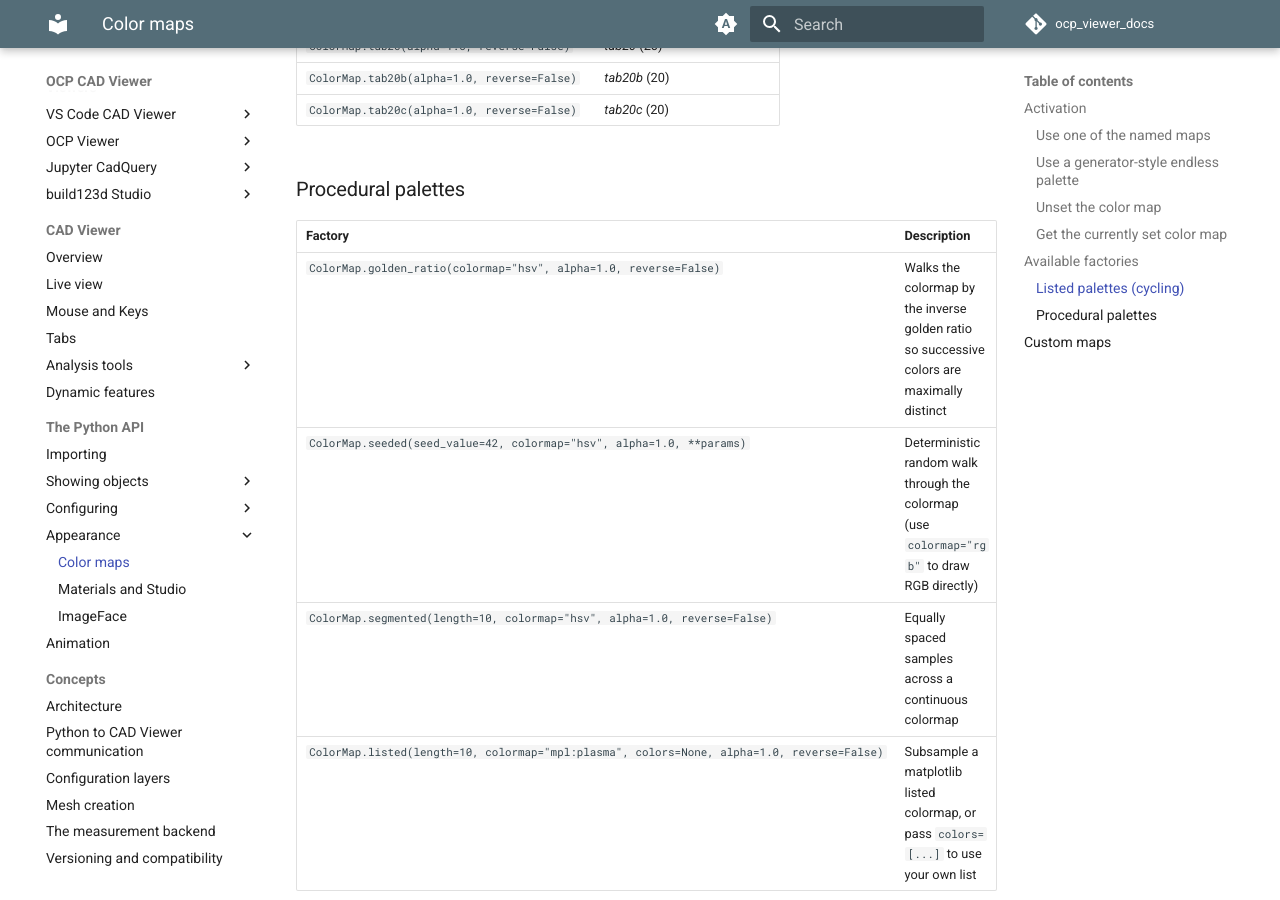
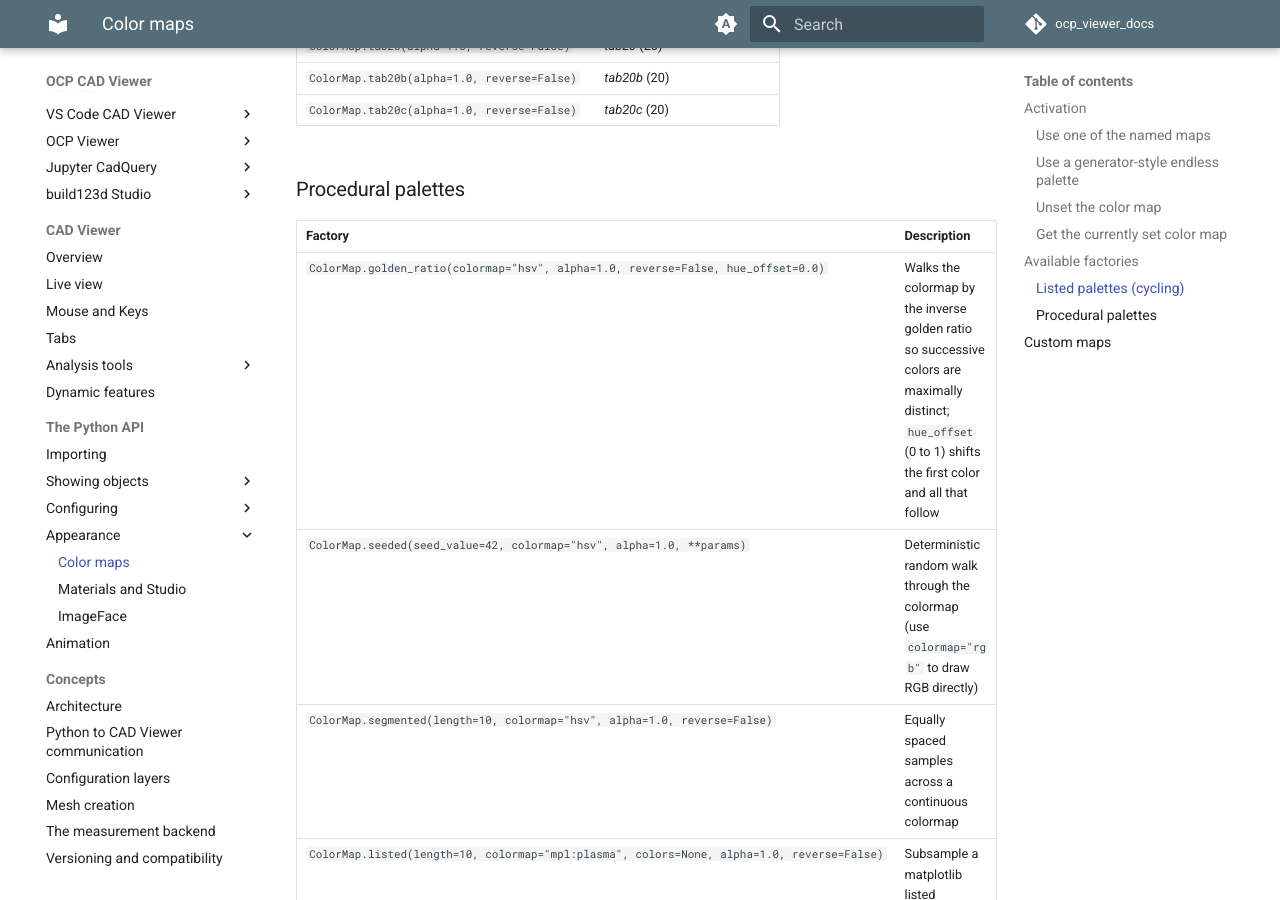
Before and after one commit to bernhard-42/ocp_viewer_docs, an MkDocs documentation site: the page built from docs/colormaps.md, in a window 1280 px wide and 900 px high, scrolled down 1918 px. Built offline with MkDocs 1.6.1 and Material for MkDocs 9.7.7, drawn with Linux system fonts in a browser that asks for light colours; comment, search, counter and statistics services are not loaded.

Commit message:
Colormaps: golden_ratio's hue_offset
Co-Authored-By: Claude Opus 5.5 <noreply@anthropic.com>

````diff
--- a/docs/colormaps.md
+++ b/docs/colormaps.md
@@ -71,12 +71,12 @@ set_colormap(None)
 
 ### Procedural palettes
 
-| Factory                                                                                    | Description                                                                                |
-| ------------------------------------------------------------------------------------------ | ------------------------------------------------------------------------------------------ |
-| `ColorMap.golden_ratio(colormap="hsv", alpha=1.0, reverse=False)`                          | Walks the colormap by the inverse golden ratio so successive colors are maximally distinct |
-| `ColorMap.seeded(seed_value=42, colormap="hsv", alpha=1.0, **params)`                      | Deterministic random walk through the colormap (use `colormap="rgb"` to draw RGB directly) |
-| `ColorMap.segmented(length=10, colormap="hsv", alpha=1.0, reverse=False)`                  | Equally spaced samples across a continuous colormap                                        |
-| `ColorMap.listed(length=10, colormap="mpl:plasma", colors=None, alpha=1.0, reverse=False)` | Subsample a matplotlib listed colormap, or pass `colors=[...]` to use your own list        |
+| Factory                                                                                    | Description                                                                                                                                                  |
+| ------------------------------------------------------------------------------------------ | ------------------------------------------------------------------------------------------------------------------------------------------------------------ |
+| `ColorMap.golden_ratio(colormap="hsv", alpha=1.0, reverse=False, hue_offset=0.0)`          | Walks the colormap by the inverse golden ratio so successive colors are maximally distinct; `hue_offset` (0 to 1) shifts the first color and all that follow |
+| `ColorMap.seeded(seed_value=42, colormap="hsv", alpha=1.0, **params)`                      | Deterministic random walk through the colormap (use `colormap="rgb"` to draw RGB directly)                                                                   |
+| `ColorMap.segmented(length=10, colormap="hsv", alpha=1.0, reverse=False)`                  | Equally spaced samples across a continuous colormap                                                                                                          |
+| `ColorMap.listed(length=10, colormap="mpl:plasma", colors=None, alpha=1.0, reverse=False)` | Subsample a matplotlib listed colormap, or pass `colors=[...]` to use your own list                                                                          |
 
 ```python
 golden_ratio = ColorMap.golden_ratio()
````
